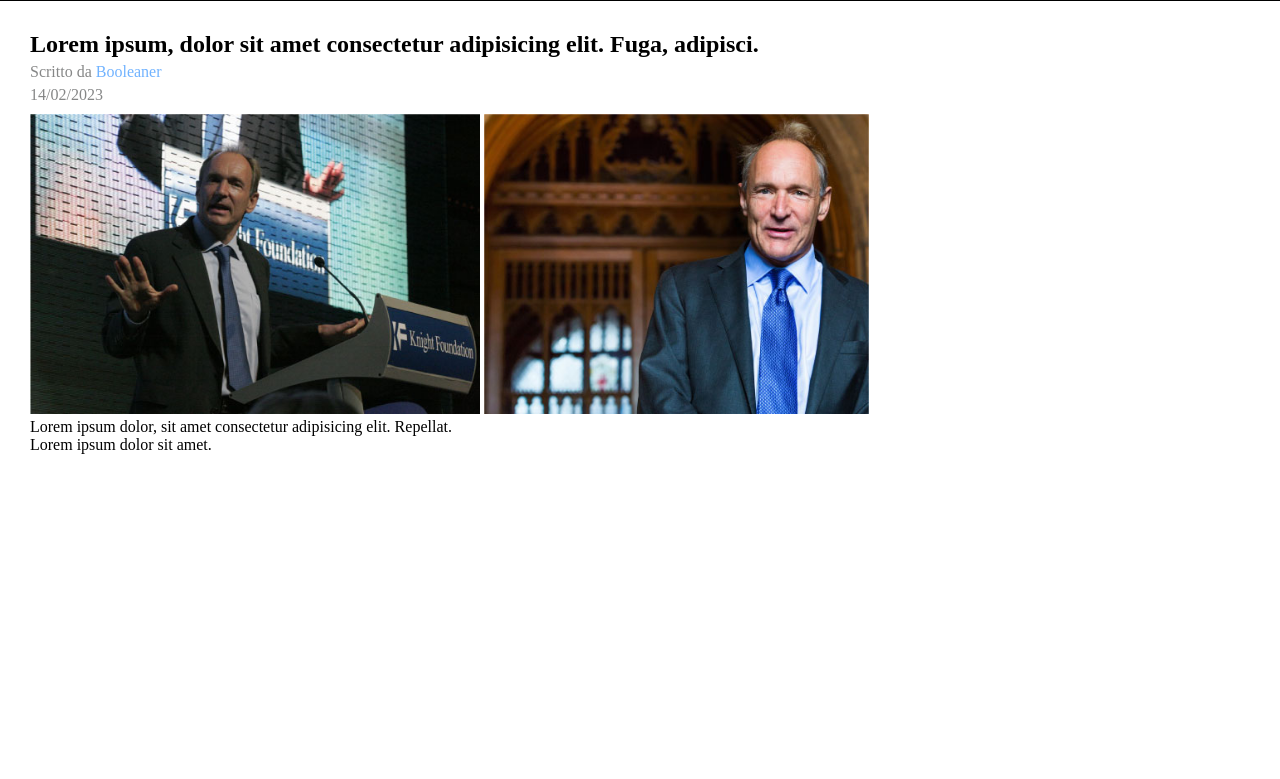
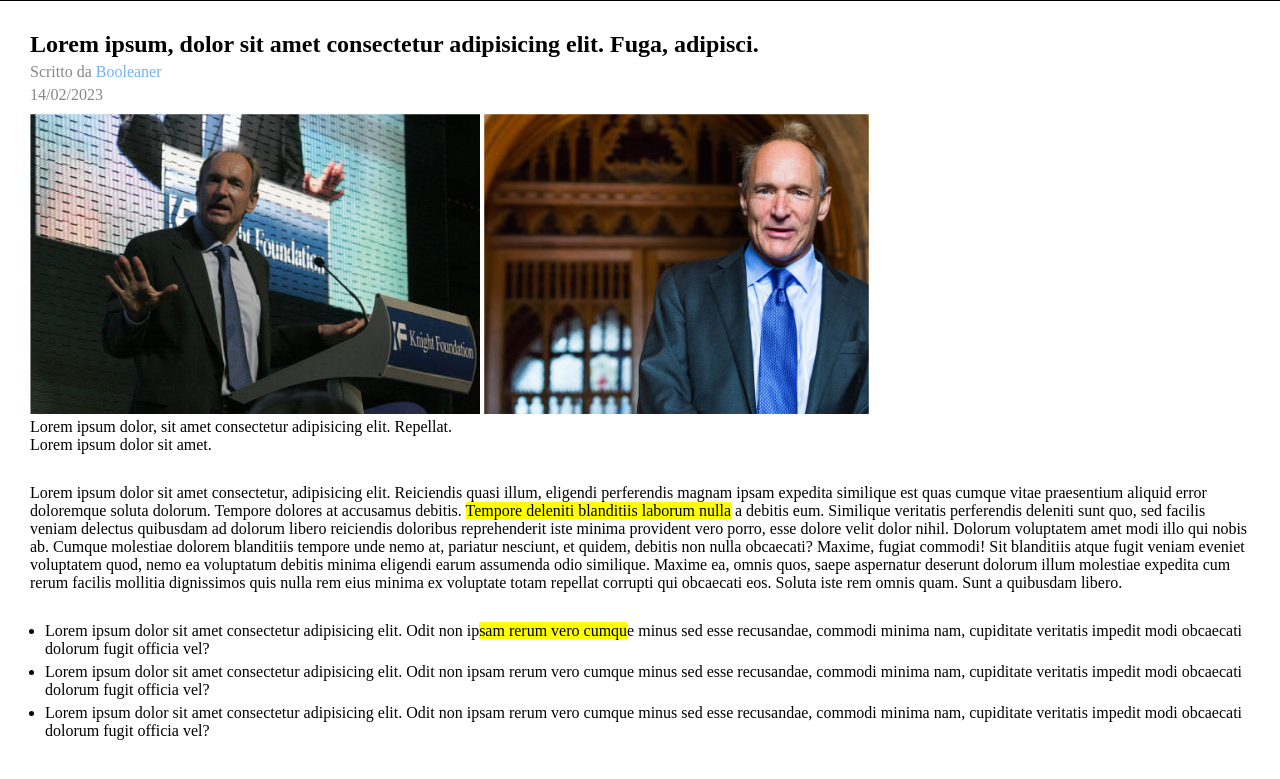
Before and after one commit to alessandrodaniello105/html-css-booleaner, a plain HTML site: page index.html in a window 1280 px wide. Shown: the part 151-930 px from the top of the page. Before the commit the page ends 800 px from the top, so only its background shows below. Drawn offline with Linux system fonts and the light colour scheme.

Commit message:
Added list and 'highlited' class

```diff
--- a/css/style.css
+++ b/css/style.css
@@ -45,12 +45,17 @@ div.top-bar{
 
 /* MAIN */
 
+.highlited{
+  background-color: yellow;
+}
+
+.article-main{
+  margin-top: 30px;
+  margin-bottom: 30px;
+}
+
 .article-head{
   margin-bottom: 10px;
-}
-
-p.article-info{
-  color: #868787;
 }
 
 .author{
@@ -61,4 +66,15 @@ p.article-info{
   height: 300px;
 }
 
+p.article-info{
+  color: #868787;
+}
+.article-list ul{
+  padding-left: 15px;
+}
+.article-list li{
+  margin-bottom: 5px;
+}
+
+
 /* FOOTER */
--- a/index.html
+++ b/index.html
@@ -49,7 +49,32 @@
       <!-- /FOTO E DIDASCALIA -->
 
       <!-- ARTICOLO -->
-      <!-- LISTA -->
+      <div class="article-main">
+        <p class="content">
+          Lorem ipsum dolor sit amet consectetur, adipisicing elit. Reiciendis quasi illum, eligendi perferendis magnam ipsam expedita similique est quas cumque vitae praesentium aliquid error doloremque soluta dolorum. Tempore dolores at accusamus debitis. <span class="highlited">Tempore deleniti blanditiis laborum nulla</span> a debitis eum. Similique veritatis perferendis deleniti sunt quo, sed facilis veniam delectus quibusdam ad dolorum libero reiciendis doloribus reprehenderit iste minima provident vero porro, esse dolore velit dolor nihil. Dolorum voluptatem amet modi illo qui nobis ab. Cumque molestiae dolorem blanditiis tempore unde nemo at, pariatur nesciunt, et quidem, debitis non nulla obcaecati? Maxime, fugiat commodi! Sit blanditiis atque fugit veniam eveniet voluptatem quod, nemo ea voluptatum debitis minima eligendi earum assumenda odio similique. Maxime ea, omnis quos, saepe aspernatur deserunt dolorum illum molestiae expedita cum rerum facilis mollitia dignissimos quis nulla rem eius minima ex voluptate totam repellat corrupti qui obcaecati eos. Soluta iste rem omnis quam. Sunt a quibusdam libero.
+        </p>
+
+        <!-- LISTA -->
+
+      </div>
+      <div class="article-list">
+
+        <ul>
+
+          <li>
+            Lorem ipsum dolor sit amet consectetur adipisicing elit. Odit non ip<span class="highlited">sam rerum vero cumqu</span>e minus sed esse recusandae, commodi minima nam, cupiditate veritatis impedit modi obcaecati dolorum fugit officia vel?
+          </li>
+
+          <li>
+            Lorem ipsum dolor sit amet consectetur adipisicing elit. Odit non ipsam rerum vero cumque minus sed esse recusandae, commodi minima nam, cupiditate veritatis impedit modi obcaecati dolorum fugit officia vel?
+          </li>
+
+          <li>
+            Lorem ipsum dolor sit amet consectetur adipisicing elit. Odit non ipsam rerum vero cumque minus sed esse recusandae, commodi minima nam, cupiditate veritatis impedit modi obcaecati dolorum fugit officia vel?
+          </li>
+
+        </ul>
+      </div>
       <!-- TABELLA -->
       <!-- /ARTICOLO -->
 
```
